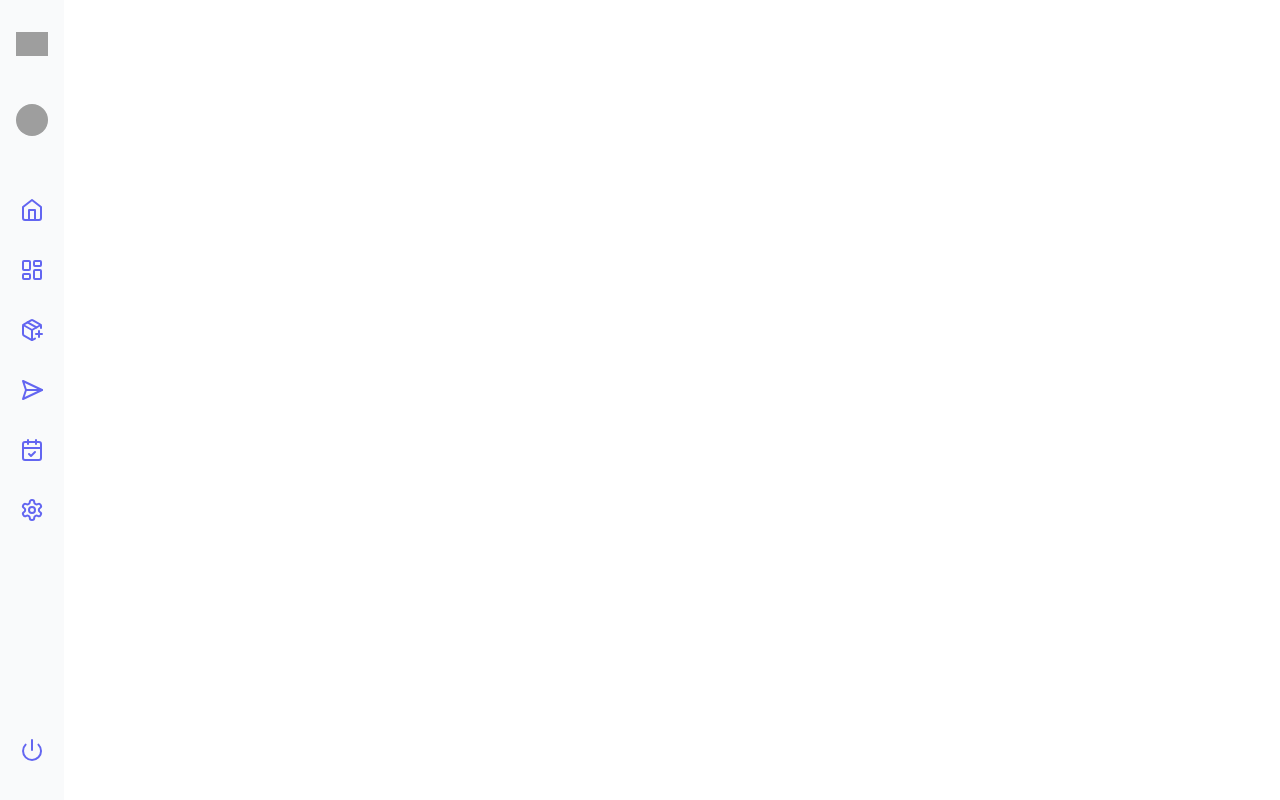
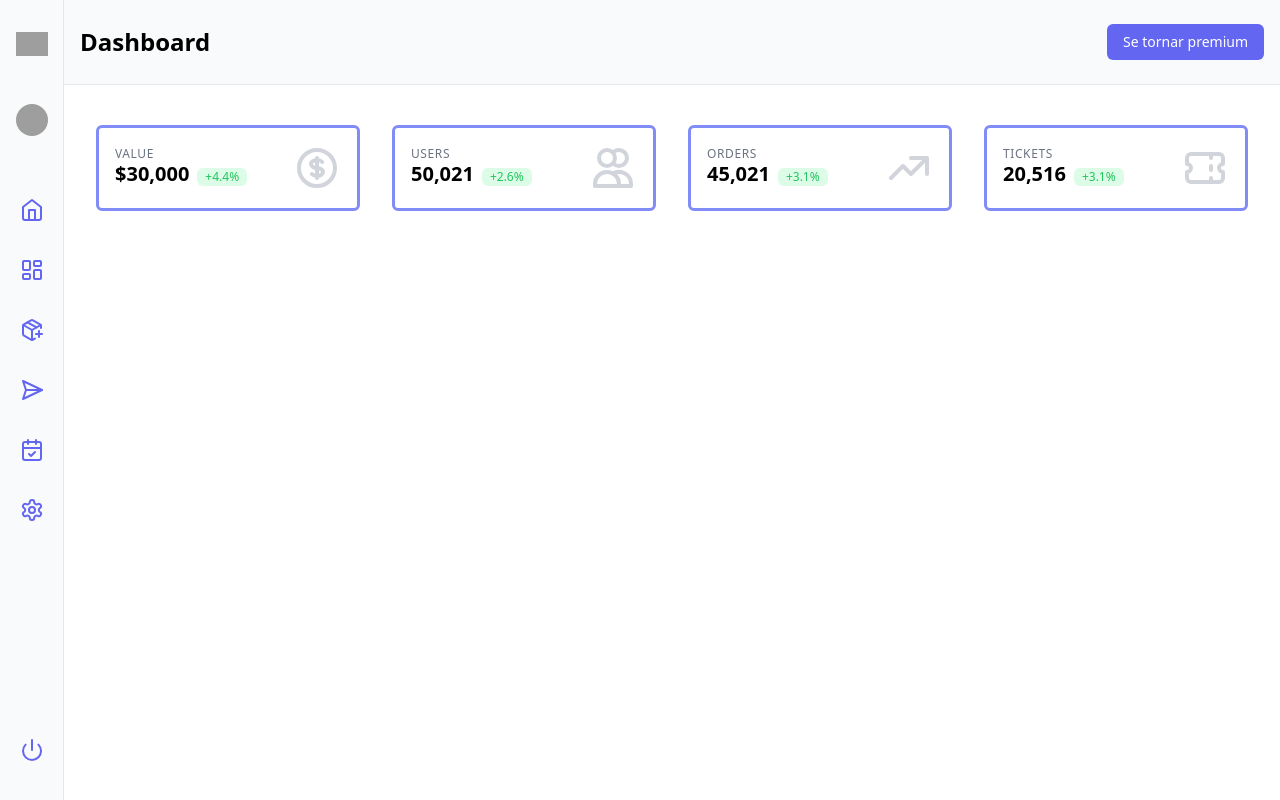
Before and after one commit to black-adm/testing-leads-data, a React (Vite) app in the folder frontend/: page /inicio in a window 1280 px wide. Built offline with nearby package versions, Linux system fonts and the light colour scheme; grey boxes are pictures that could not be loaded.

Commit message:
feat: created static dashboard component

```diff
--- a/frontend/src/components/Sidebar.tsx
+++ b/frontend/src/components/Sidebar.tsx
@@ -12,8 +12,8 @@ import { Link } from "react-router-dom";
 export function Sidebar() {
     return (
         <>
-            <aside className="flex">
-                <div className="flex flex-col items-center w-16 h-screen py-8 space-y-8 bg-gray-50">
+            <aside className="flex border-r">
+                <div className="flex flex-col items-center w-full h-screen py-8 space-y-8 bg-gray-50">
                     <a href="#">
                         <img
                             className="w-auto h-6"
--- a/frontend/src/pages/home/index.tsx
+++ b/frontend/src/pages/home/index.tsx
@@ -2,8 +2,156 @@ import { Sidebar } from "../../components/Sidebar";
 
 export default function Home() {
     return (
-        <>
-            <Sidebar />
-        </>
+        <div className="flex">
+            <div className="w-16">
+                <Sidebar />
+            </div>
+
+            <div className="flex-1 flex flex-col">
+                <main className="row-span-2 w-full">
+                    <div className="bg-gray-50 flex items-center justify-between px-4 py-4 border-b lg:py-6">
+                        <h1 className="text-2xl font-semibold text-black">Dashboard</h1>
+                        <a
+                            href="https://github.com/Kamona-WD/kwd-dashboard"
+                            target="_blank"
+                            className="px-4 py-2 text-sm text-white bg-indigo-500 font-medium rounded-md bg-primary hover:bg-indigo-400 focus:outline-none focus:ring focus:ring-primary focus:ring-offset-1 focus:ring-offset-white"
+                        >
+                            Se tornar premium
+                        </a>
+                    </div>
+
+                    <div className="mt-6 px-4">
+                        {/* State cards */}
+                        <div className="grid grid-cols-1 gap-8 p-4 lg:grid-cols-2 xl:grid-cols-4">
+                            {/* Value card */}
+                            <div className="flex items-center justify-between p-4 border-[3px] border-indigo-400 rounded-md">
+                                <div>
+                                    <h6 className="text-xs font-medium leading-none tracking-wider text-gray-500 uppercase">
+                                        Value
+                                    </h6>
+                                    <span className="text-xl font-semibold">$30,000</span>
+                                    <span className="inline-block px-2 py-px ml-2 text-xs text-green-500 bg-green-100 rounded-md">
+                                        +4.4%
+                                    </span>
+                                </div>
+                                <div>
+                                    <span>
+                                        <svg
+                                            className="w-12 h-12 text-gray-300 dark:text-primary-dark"
+                                            xmlns="http://www.w3.org/2000/svg"
+                                            fill="none"
+                                            viewBox="0 0 24 24"
+                                            stroke="currentColor"
+                                        >
+                                            <path
+                                                strokeLinecap="round"
+                                                strokeLinejoin="round"
+                                                strokeWidth="2"
+                                                d="M12 8c-1.657 0-3 .895-3 2s1.343 2 3 2 3 .895 3 2-1.343 2-3 2m0-8c1.11 0 2.08.402 2.599 1M12 8V7m0 1v8m0 0v1m0-1c-1.11 0-2.08-.402-2.599-1M21 12a9 9 0 11-18 0 9 9 0 0118 0z"
+                                            />
+                                        </svg>
+                                    </span>
+                                </div>
+                            </div>
+
+                            {/* Users card */}
+                            <div className="flex items-center justify-between p-4 border-[3px] border-indigo-400 rounded-md">
+                                <div>
+                                    <h6 className="text-xs font-medium leading-none tracking-wider text-gray-500 uppercase">
+                                        Users
+                                    </h6>
+                                    <span className="text-xl font-semibold">50,021</span>
+                                    <span className="inline-block px-2 py-px ml-2 text-xs text-green-500 bg-green-100 rounded-md">
+                                        +2.6%
+                                    </span>
+                                </div>
+                                <div>
+                                    <span>
+                                        <svg
+                                            className="w-12 h-12 text-gray-300 dark:text-primary-dark"
+                                            xmlns="http://www.w3.org/2000/svg"
+                                            fill="none"
+                                            viewBox="0 0 24 24"
+                                            stroke="currentColor"
+                                        >
+                                            <path
+                                                strokeLinecap="round"
+                                                strokeLinejoin="round"
+                                                strokeWidth="2"
+                                                d="M12 4.354a4 4 0 110 5.292M15 21H3v-1a6 6 0 0112 0v1zm0 0h6v-1a6 6 0 00-9-5.197M13 7a4 4 0 11-8 0 4 4 0 018 0z"
+                                            />
+                                        </svg>
+                                    </span>
+                                </div>
+                            </div>
+
+                            {/* Orders card */}
+                            <div className="flex items-center justify-between p-4 border-[3px] border-indigo-400 rounded-md">
+                                <div>
+                                    <h6 className="text-xs font-medium leading-none tracking-wider text-gray-500 uppercase dark:text-primary-light">
+                                        Orders
+                                    </h6>
+                                    <span className="text-xl font-semibold">45,021</span>
+                                    <span className="inline-block px-2 py-px ml-2 text-xs text-green-500 bg-green-100 rounded-md">
+                                        +3.1%
+                                    </span>
+                                </div>
+                                <div>
+                                    <span>
+                                        <svg
+                                            className="w-12 h-12 text-gray-300 dark:text-primary-dark"
+                                            xmlns="http://www.w3.org/2000/svg"
+                                            fill="none"
+                                            viewBox="0 0 24 24"
+                                            stroke="currentColor"
+                                        >
+                                            <path
+                                                strokeLinecap="round"
+                                                strokeLinejoin="round"
+                                                strokeWidth={2}
+                                                d="M13 7h8m0 0v8m0-8l-8 8-4-4-6 6"
+                                            />
+                                        </svg>
+                                    </span>
+                                </div>
+                            </div>
+
+                            {/* Tickets card */}
+                            <div className="flex items-center justify-between p-4 border-[3px] border-indigo-400 rounded-md">
+                                <div>
+                                    <h6 className="text-xs font-medium leading-none tracking-wider text-gray-500 uppercase dark:text-primary-light">
+                                        Tickets
+                                    </h6>
+                                    <span className="text-xl font-semibold">20,516</span>
+                                    <span className="inline-block px-2 py-px ml-2 text-xs text-green-500 bg-green-100 rounded-md">
+                                        +3.1%
+                                    </span>
+                                </div>
+                                <div>
+                                    <span>
+                                        <svg
+                                            className="w-12 h-12 text-gray-300 dark:text-primary-dark"
+                                            xmlns="http://www.w3.org/2000/svg"
+                                            fill="none"
+                                            viewBox="0 0 24 24"
+                                            stroke="currentColor"
+                                        >
+                                            <path
+                                                strokeLinecap="round"
+                                                strokeLinejoin="round"
+                                                strokeWidth={2}
+                                                d="M15 5v2m0 4v2m0 4v2M5 5a2 2 0 00-2 2v3a2 2 0 110 4v3a2 2 0 002 2h14a2 2 0 002-2v-3a2 2 0 110-4V7a2 2 0 00-2-2H5z"
+                                            />
+                                        </svg>
+                                    </span>
+                                </div>
+                            </div>
+
+                        </div>
+                    </div>
+                </main>
+            </div>
+
+        </div>
     )
 }
```
